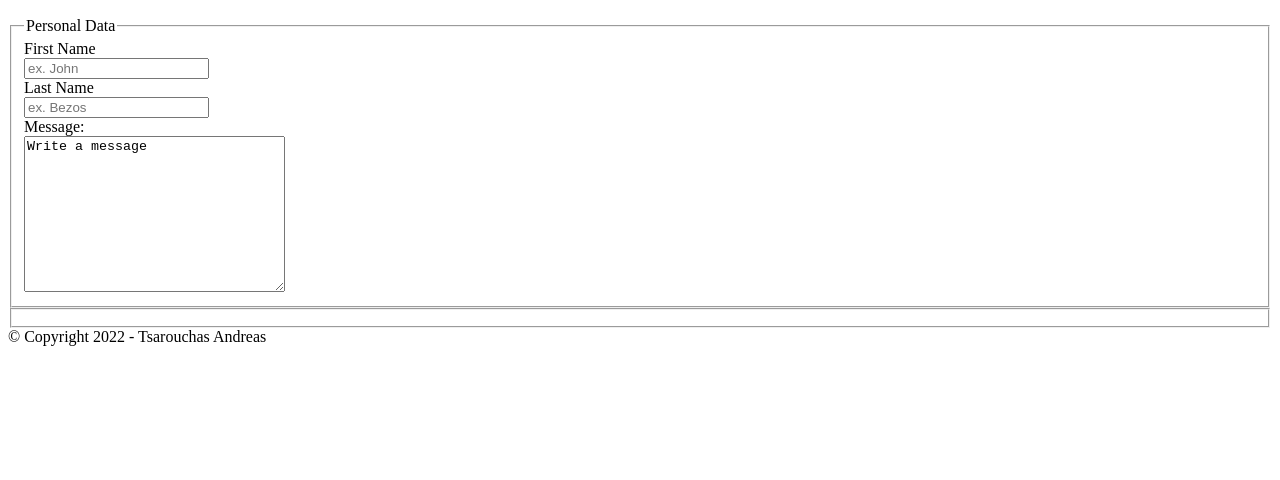
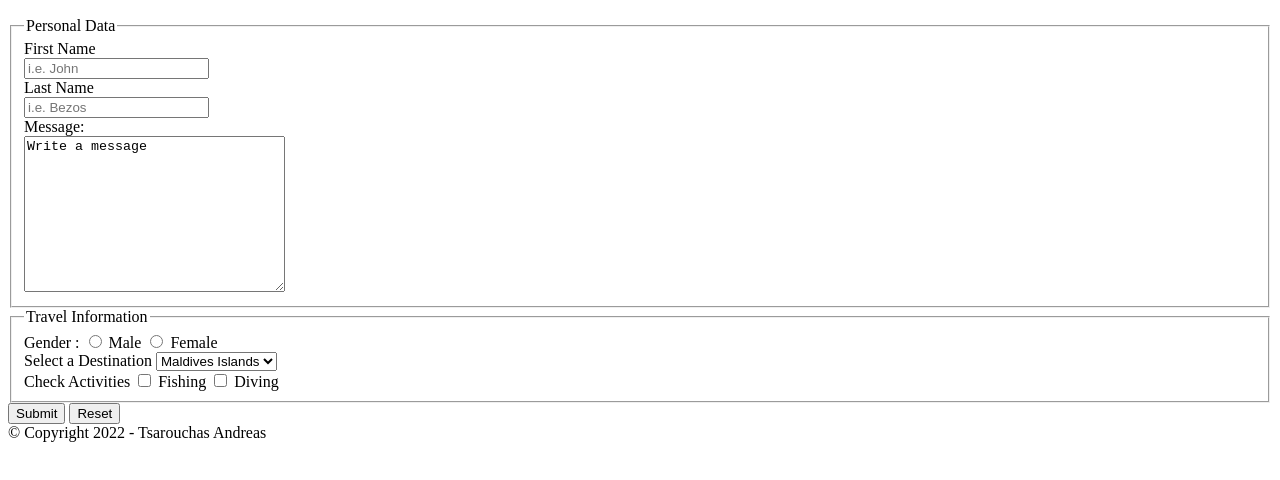
Before and after one commit to Andreastsar/Assignments, a plain HTML site: page CB16_HTML/HTML_EX1-Site1/contact_us.html in a window 1280 px wide. Shown: the part 280-760 px from the top of the page. Drawn offline with Linux system fonts and the light colour scheme.

Commit message:
Finalizing page contact us

```diff
--- a/CB16_HTML/HTML_EX1-Site1/contact_us.html
+++ b/CB16_HTML/HTML_EX1-Site1/contact_us.html
@@ -24,19 +24,42 @@
 
       <section id="form">
             <h1>Contact Us</h1>
-            <form action="">
+            <form action="" method="GET">
+                  <!--Creating fieldsets-->
                   <fieldset>
                         <legend>Personal Data</legend>
                         <label for="first-name">First Name</label> <br />
-                        <input type="text" id="first-name" name="first-name" placeholder="ex. John"> <br />
+                        <input type="text" id="first-name" name="first-name" placeholder="i.e. John"> <br />
                         <label for="last-name">Last Name</label> <br />
-                        <input type="text" id="last-name" name="last-name" placeholder="ex. Bezos"> <br />
-                        <label for="message">Message:</label> <br/>
-                        <textarea name="message" id="message" cols="30" rows="10">Write a message</textarea> <br/>
+                        <input type="text" id="last-name" name="last-name" placeholder="i.e. Bezos"> <br />
+                        <label for="message">Message:</label> <br />
+                        <textarea name="message" id="message" cols="30" rows="10">Write a message</textarea> <br />
                   </fieldset>
                   <fieldset>
+                        <legend>Travel Information</legend>
+                        <label for="gender">Gender :</label>
+                        <input type="radio" name="gender" id="male" value="male">
+                        <label for="male">Male</label>
+                        <input type="radio" name="gender" id="female" value="female">
+                        <label for="female">Female</label> <br />
 
+                        <label for="destination">Select a Destination</label>
+                        <!--Dropdown select menu-->
+                        <select name="destination" id="destination">
+                              <option value="maldives">Maldives Islands</option>
+                              <option value="carribean">Carribean Sea</option>
+                              <option value="myconos">Myconos Island</option>
+                        </select>
+                        <br />
+                        <label for="activity">Check Activities</label>
+                        <input type="checkbox" name="fishing" id="fishing">
+                        <label for="fishing">Fishing</label>
+                        <input type="checkbox" name="diving" id="diving">
+                        <label for="diving">Diving</label>
                   </fieldset>
+                  <!--Submit & Reset buttons-->
+                  <input type="submit" value="Submit">
+                  <input type="reset" value="Reset">
             </form>
       </section>
 
```
